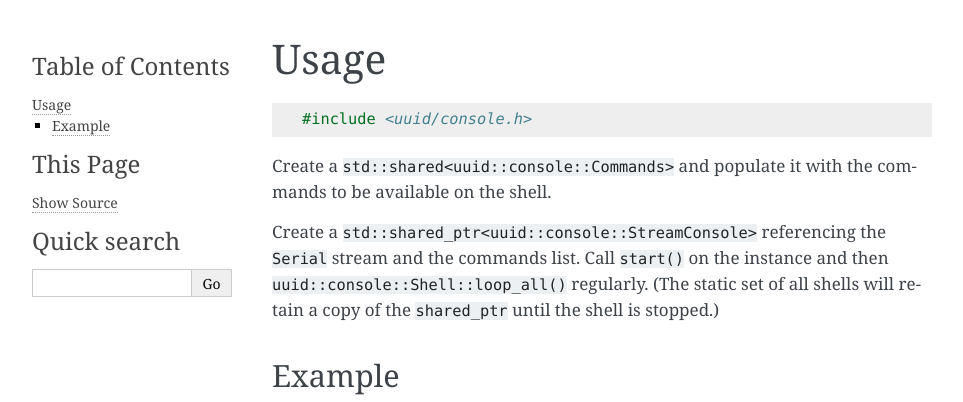
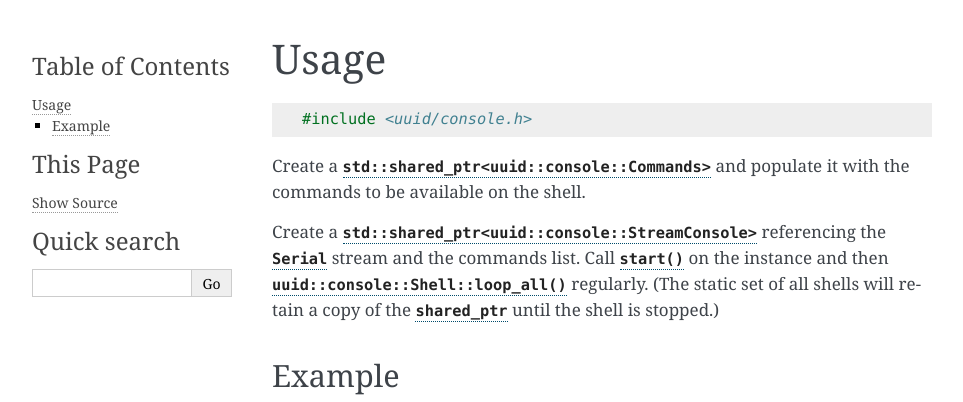
Before and after one commit to nomis/mcu-uuid-console, a Sphinx documentation site: the page built from docs/usage.rst, in a window 1280 px wide, cut to the strip 0-402 px from the top of the page. Shown: the whole strip, without its empty margins (148-1111 px from the left). Built offline with Sphinx 7.4.7, drawn with Linux system fonts in a browser that asks for light colours; some of the changed lines change nothing that is shown.

Commit message:
docs: Link to doxygen

```diff
--- a/docs/usage.rst
+++ b/docs/usage.rst
@@ -5,16 +5,34 @@ Usage
 
    #include <uuid/console.h>
 
-Create a ``std::shared<uuid::console::Commands>`` and populate it with
-the commands to be available on the shell.
+Create a |std::shared_ptr<uuid::console::Commands>|_ and populate it
+with the commands to be available on the shell.
 
-Create a ``std::shared_ptr<uuid::console::StreamConsole>`` referencing
-the ``Serial`` stream and the commands list. Call ``start()`` on the
-instance and then ``uuid::console::Shell::loop_all()`` regularly. (The
-static set of all shells will retain a copy of the ``shared_ptr`` until
+Create a |std::shared_ptr<uuid::console::StreamConsole>|_ referencing
+the |Serial|_ stream and the commands list. Call |start()|_ on the
+instance and then |uuid::console::Shell::loop_all()|_ regularly. (The
+static set of all shells will retain a copy of the |shared_ptr|_ until
 the shell is stopped.)
 
 Example
 -------
 
 .. literalinclude:: ../examples/DigitalIO.cpp
+
+.. |std::shared_ptr<uuid::console::Commands>| replace:: ``std::shared_ptr<uuid::console::Commands>``
+.. _std::shared_ptr<uuid::console::Commands>: https://mcu-doxygen.uuid.uk/classuuid_1_1console_1_1Commands.html
+
+.. |std::shared_ptr<uuid::console::StreamConsole>| replace:: ``std::shared_ptr<uuid::console::StreamConsole>``
+.. _std::shared_ptr<uuid::console::StreamConsole>: https://mcu-doxygen.uuid.uk/classuuid_1_1console_1_1StreamConsole.html
+
+.. |Serial| replace:: ``Serial``
+.. _Serial: https://www.arduino.cc/reference/en/language/functions/communication/serial/
+
+.. |start()| replace:: ``start()``
+.. _start(): https://mcu-doxygen.uuid.uk/classuuid_1_1console_1_1Shell.html#a1d4509d78ab0a55a972c5b8133be75df
+
+.. |uuid::console::Shell::loop_all()| replace:: ``uuid::console::Shell::loop_all()``
+.. _uuid::console::Shell::loop_all(): https://mcu-doxygen.uuid.uk/classuuid_1_1console_1_1Shell.html#affe5b4812696a9a53eed1f394301354e
+
+.. |shared_ptr| replace:: ``shared_ptr``
+.. _shared_ptr: https://en.cppreference.com/w/cpp/memory/shared_ptr
```
